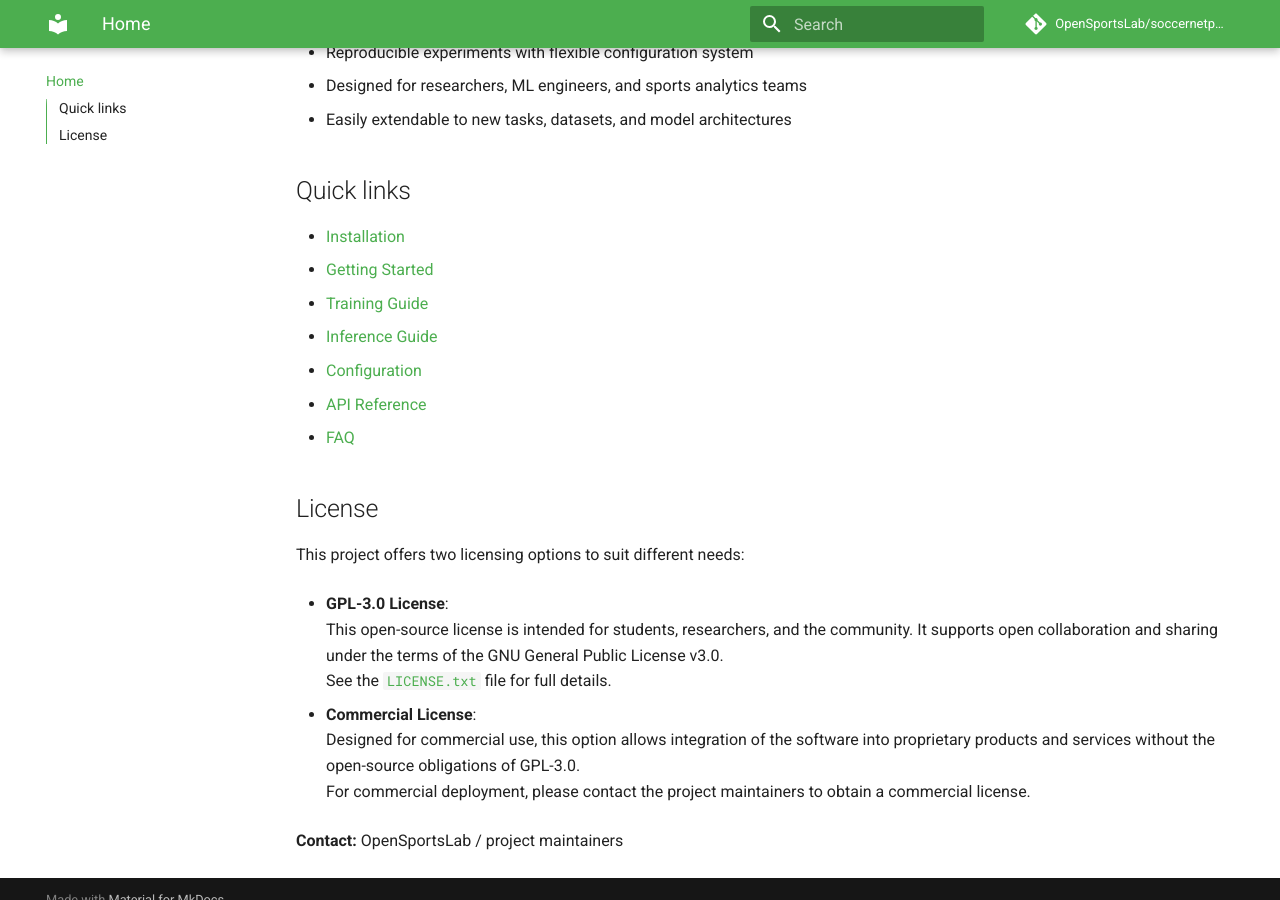
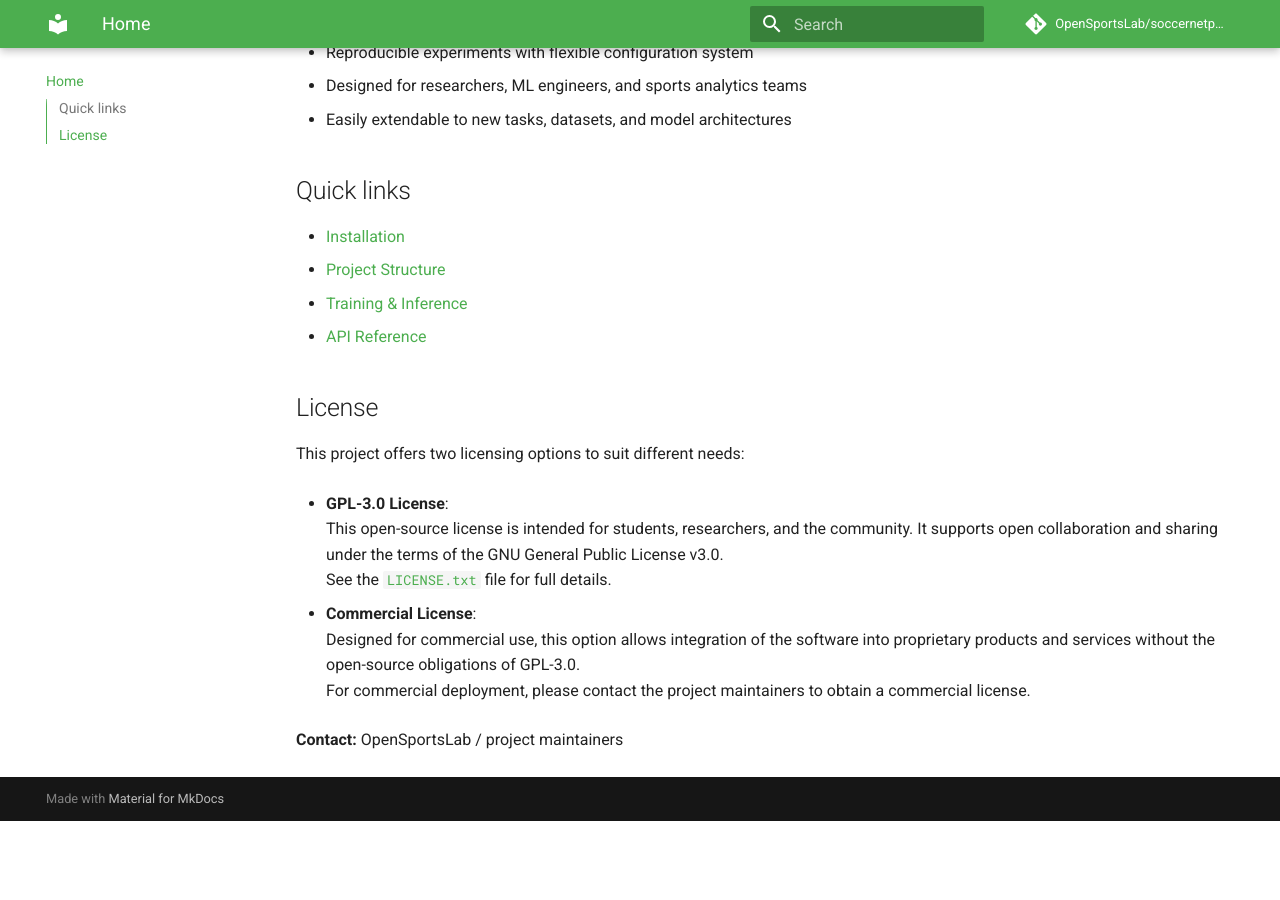
Before and after one commit to OpenSportsLab/opensportslib, an MkDocs documentation site: the page built from docs/index.md, in a window 1280 px wide and 900 px high, scrolled down 1440 px. Built offline with MkDocs 1.6.1 and Material for MkDocs 9.7.7, drawn with Linux system fonts in a browser that asks for light colours; comment, search, counter and statistics services are not loaded; after the commit the page ends 2261 px from its top, so only the background shows below that.

Commit message:
index.md

```diff
--- a/docs/index.md
+++ b/docs/index.md
@@ -31,13 +31,10 @@ From action recognition and temporal event spotting to retrieval and automatic c
 
 ## Quick links
 
-- [Installation](installation.md)
-- [Getting Started](getting_started.md)
-- [Training Guide](training.md)
-- [Inference Guide](inference.md)
-- [Configuration](config.md)
-- [API Reference](api.md)
-- [FAQ](faq.md)
+- [Installation](getting-started/installation.md)
+- [Project Structure](getting-started/project_structure.md)
+- [Training & Inference](tni/tni.md)
+- [API Reference](api/api.md)
 
 ## License
 
@@ -45,7 +42,7 @@ This project offers two licensing options to suit different needs:
 
 - **GPL-3.0 License**:
   This open-source license is intended for students, researchers, and the community. It supports open collaboration and sharing under the terms of the GNU General Public License v3.0.
-  See the [`LICENSE.txt`]() file for full details.
+  See the [`LICENSE.txt`](license.txt) file for full details.
 
 - **Commercial License**:
   Designed for commercial use, this option allows integration of the software into proprietary products and services without the open-source obligations of GPL-3.0.
```
